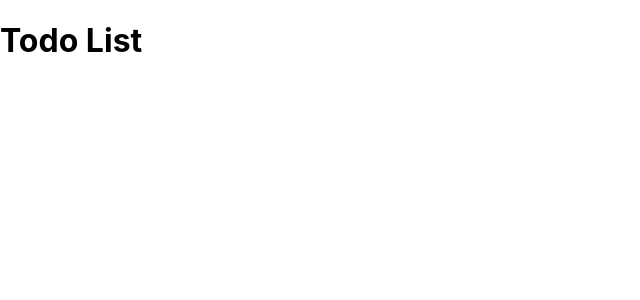
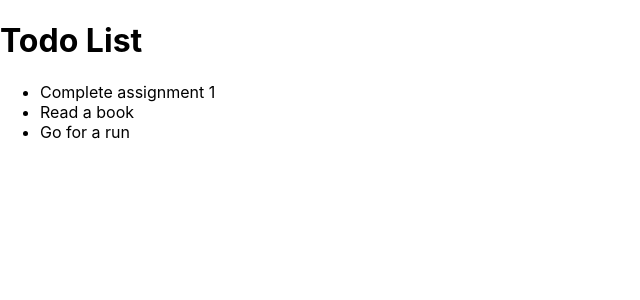
Before and after one commit to Rena-Tokhi/react-todo, a React (Create React App) app: page / in a window 1280 px wide. Shown: the top 300 px of the page, without its empty margins (0-640 px from the left). Built offline with nearby package versions, Linux system fonts and the light colour scheme.

Commit message:
Error Fiexed

```diff
--- a/src/App.js
+++ b/src/App.js
@@ -21,10 +21,11 @@ function App() {
       <h1>Todo List</h1>
 
       <ul>
-        {todoList.map(function (item) {
-          <li key={item.id}>{item.title}</li>;
-        })}
+        {todoList.map((item) =>
+          <li key={item.id}>{item.title}</li>
+        )}
       </ul>
+
     </div>
   );
 }
```
